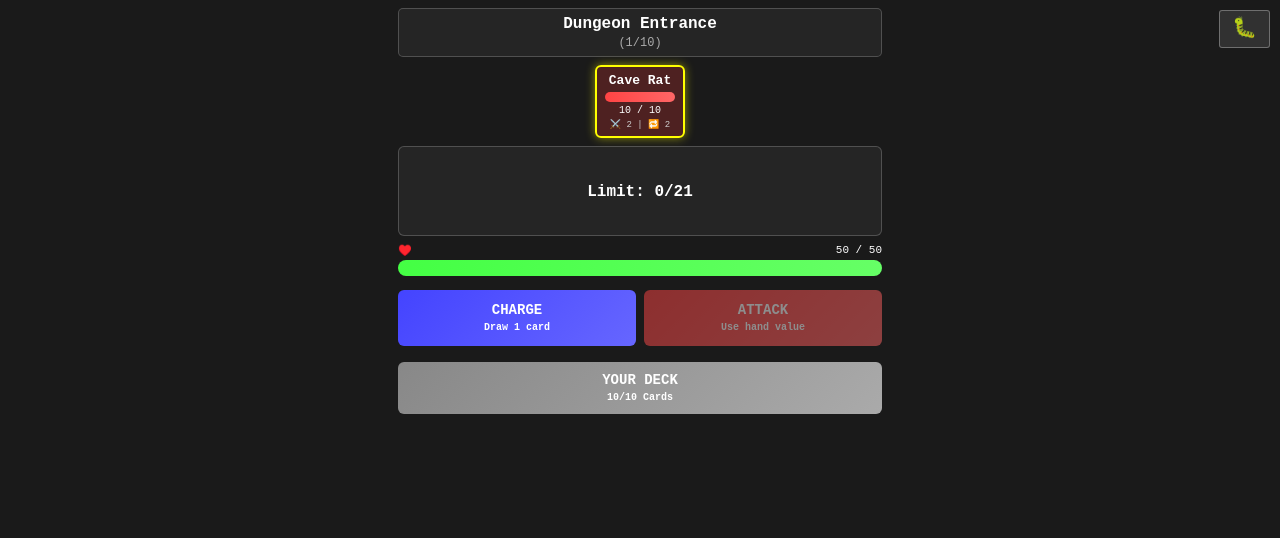
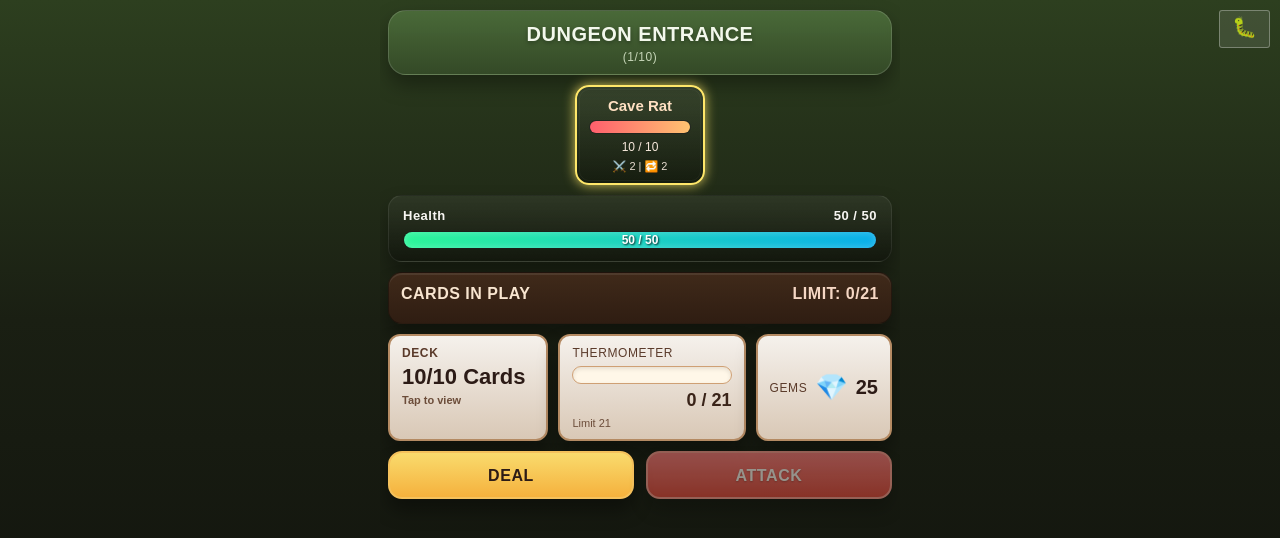
Before and after one commit to designerplays/PrototypingPlayground, a website: page prototypes/jack-adventure/index.html in a window 1280 px wide. Drawn offline with Linux system fonts and the light colour scheme.

Commit message:
Revamp Jack adventure layout

```diff
--- a/prototypes/jack-adventure/index.html
+++ b/prototypes/jack-adventure/index.html
@@ -13,14 +13,15 @@
         }
 
         body {
-            font-family: 'Courier New', monospace;
-            background: #1a1a1a;
-            color: #fff;
+            font-family: 'Nunito', 'Arial', sans-serif;
+            background: linear-gradient(180deg, #2d3f1f 0%, #1a1f13 40%, #0e0f0b 100%);
+            color: #f7f5f2;
             overflow: auto;
             touch-action: manipulation;
             min-height: 100vh;
             display: flex;
             flex-direction: column;
+            padding: 0 10px 16px;
         }
 
         #debug-button {
@@ -79,113 +80,154 @@
             flex: 1;
             display: flex;
             flex-direction: column;
-            padding: 8px;
+            padding: 10px 8px 16px;
             overflow-y: auto;
-            max-width: 500px;
+            max-width: 520px;
             margin: 0 auto;
             width: 100%;
-            gap: 8px;
+            gap: 10px;
+        }
+
+        .panel {
+            background: linear-gradient(180deg, rgba(255, 255, 255, 0.06), rgba(0, 0, 0, 0.25));
+            border: 1px solid rgba(255, 255, 255, 0.14);
+            border-radius: 12px;
+            box-shadow: 0 12px 24px rgba(0, 0, 0, 0.35);
+            backdrop-filter: blur(3px);
         }
 
         /* Encounter Info */
         #encounter-info {
             text-align: center;
-            padding: 6px 8px;
-            background: rgba(255, 255, 255, 0.05);
-            border: 1px solid rgba(255, 255, 255, 0.2);
-            border-radius: 5px;
+            padding: 12px 8px 10px;
+            border-radius: 18px;
+            background: linear-gradient(180deg, rgba(77, 110, 59, 0.9), rgba(53, 76, 41, 0.9));
+            border: 1px solid rgba(255, 255, 255, 0.15);
+            color: #f3f8ec;
+            box-shadow: 0 10px 20px rgba(0, 0, 0, 0.35);
+            letter-spacing: 0.5px;
         }
 
         #encounter-name {
-            font-size: 16px;
-            font-weight: bold;
-            margin-bottom: 3px;
+            font-size: 20px;
+            font-weight: 800;
+            text-transform: uppercase;
+            text-shadow: 0 2px 4px rgba(0, 0, 0, 0.35);
+            margin-bottom: 4px;
         }
 
         #encounter-count {
             font-size: 12px;
-            color: #aaa;
+            color: #d5e3c6;
+            opacity: 0.9;
         }
 
         /* Enemies Row */
         #enemies-row {
             display: flex;
+            flex-wrap: wrap;
+            gap: 10px;
             justify-content: center;
-            gap: 6px;
-            flex-wrap: wrap;
         }
 
         .enemy-card {
-            background: rgba(200, 50, 50, 0.3);
-            border: 2px solid rgba(255, 100, 100, 0.5);
-            border-radius: 6px;
-            padding: 6px 8px;
-            min-width: 90px;
+            background: linear-gradient(180deg, rgba(255, 255, 255, 0.08), rgba(0, 0, 0, 0.35));
+            border: 2px solid rgba(255, 148, 120, 0.65);
+            border-radius: 14px;
+            padding: 10px 12px;
+            min-width: 130px;
             cursor: pointer;
-            transition: all 0.2s;
+            transition: all 0.2s ease;
+            box-shadow: 0 14px 24px rgba(0, 0, 0, 0.35);
+            position: relative;
+        }
+
+        .enemy-card::after {
+            content: '';
+            position: absolute;
+            inset: 2px;
+            border-radius: 10px;
+            border: 1px solid rgba(255, 255, 255, 0.04);
+            pointer-events: none;
         }
 
         .enemy-card.targeted {
-            border-color: #ffff00;
-            box-shadow: 0 0 10px rgba(255, 255, 0, 0.5);
+            border-color: #ffe76a;
+            box-shadow: 0 0 12px rgba(255, 231, 106, 0.8);
         }
 
         .enemy-card.dead {
             opacity: 0.3;
             pointer-events: none;
-            background: rgba(100, 100, 100, 0.2);
+            background: rgba(80, 80, 80, 0.2);
+            border-color: rgba(120, 120, 120, 0.4);
         }
 
         .enemy-name {
-            font-weight: bold;
-            font-size: 13px;
-            margin-bottom: 4px;
+            font-weight: 800;
+            font-size: 15px;
+            margin-bottom: 6px;
             text-align: center;
+            color: #ffe0c2;
         }
 
         .enemy-health-bar {
-            background: rgba(0, 0, 0, 0.5);
-            height: 10px;
-            border-radius: 5px;
+            background: rgba(0, 0, 0, 0.6);
+            height: 14px;
+            border-radius: 9px;
             overflow: hidden;
-            margin-bottom: 3px;
+            margin-bottom: 6px;
+            border: 1px solid rgba(255, 255, 255, 0.08);
         }
 
         .enemy-health-fill {
-            background: linear-gradient(90deg, #ff4444, #ff6666);
+            background: linear-gradient(90deg, #ff5f6d, #ffc371);
             height: 100%;
             transition: width 0.3s;
         }
 
         .enemy-health-text {
-            font-size: 10px;
+            font-size: 12px;
             text-align: center;
-            margin-bottom: 3px;
+            margin-bottom: 6px;
+            color: #f7e9dc;
         }
 
         .enemy-stats {
-            font-size: 9px;
-            color: #ccc;
+            font-size: 11px;
+            color: #e8dcd0;
             text-align: center;
+            display: flex;
+            justify-content: center;
+            gap: 8px;
         }
 
         /* Player Cards Area */
         #player-cards-area {
-            background: rgba(255, 255, 255, 0.05);
-            border: 1px solid rgba(255, 255, 255, 0.2);
-            border-radius: 6px;
-            padding: 8px;
-            min-height: 90px;
+            background: linear-gradient(180deg, #402a1a 0%, #2f1d12 100%);
+            border-radius: 14px;
+            padding: 12px;
             display: flex;
             flex-direction: column;
+            align-items: stretch;
+            gap: 8px;
+            box-shadow: inset 0 2px 0 rgba(255, 255, 255, 0.08), 0 12px 18px rgba(0, 0, 0, 0.35);
+            border: 1px solid rgba(0, 0, 0, 0.35);
+        }
+
+        #cards-header {
+            display: flex;
+            justify-content: space-between;
             align-items: center;
-            justify-content: center;
+            color: #f8e5d0;
+            font-weight: 800;
+            letter-spacing: 0.5px;
+            text-transform: uppercase;
         }
 
         #cards-display {
             display: flex;
-            gap: 6px;
-            margin-bottom: 8px;
+            gap: 8px;
             flex-wrap: wrap;
             justify-content: center;
         }
@@ -193,59 +235,57 @@
         .card {
             background: #fff;
             color: #000;
-            width: 45px;
-            height: 62px;
-            border-radius: 4px;
+            width: 64px;
+            height: 86px;
+            border-radius: 8px;
             display: flex;
             align-items: center;
             justify-content: center;
-            font-size: 15px;
-            font-weight: bold;
-            box-shadow: 0 2px 5px rgba(0, 0, 0, 0.3);
+            font-size: 20px;
+            font-weight: 800;
+            box-shadow: 0 6px 10px rgba(0, 0, 0, 0.35);
         }
 
         .card.red {
-            color: #d00;
+            color: #d62839;
         }
 
         #hand-total {
             font-size: 16px;
-            font-weight: bold;
-            margin-bottom: 6px;
+            font-weight: 800;
+            color: #f5d7c4;
+            text-align: right;
         }
 
         #hand-total.bust {
-            color: #ff4444;
-        }
-
-        #deck-info {
-            font-size: 12px;
-            color: #aaa;
-            display: none;
+            color: #ff7b7b;
         }
 
         /* Player Stats */
         #player-stats {
-        }
-
-
-        .stat-bar-container {
-            margin-bottom: 6px;
+            background: linear-gradient(180deg, rgba(255, 255, 255, 0.06), rgba(0, 0, 0, 0.35));
+            border-radius: 14px;
+            padding: 12px 14px 10px;
+            box-shadow: 0 12px 20px rgba(0, 0, 0, 0.35);
+            border: 1px solid rgba(255, 255, 255, 0.08);
         }
 
         .stat-label {
-            font-size: 11px;
-            margin-bottom: 3px;
+            font-size: 13px;
+            margin-bottom: 8px;
             display: flex;
             justify-content: space-between;
+            font-weight: 800;
+            letter-spacing: 0.5px;
         }
 
         .stat-bar {
-            background: rgba(0, 0, 0, 0.5);
-            height: 16px;
-            border-radius: 8px;
+            background: rgba(0, 0, 0, 0.7);
+            height: 18px;
+            border-radius: 12px;
             overflow: hidden;
             position: relative;
+            border: 1px solid rgba(255, 255, 255, 0.08);
         }
 
         .stat-bar-fill {
@@ -254,60 +294,162 @@
         }
 
         .health-bar-fill {
-            background: linear-gradient(90deg, #44ff44, #66ff66);
-        }
-
+            background: linear-gradient(90deg, #2af598, #08aeea);
+            box-shadow: inset 0 0 8px rgba(255, 255, 255, 0.3);
+        }
 
         .stat-bar-text {
             position: absolute;
             top: 50%;
             left: 50%;
             transform: translate(-50%, -50%);
+            font-size: 12px;
+            font-weight: 800;
+            color: #fefefe;
+            text-shadow: 1px 1px 2px rgba(0, 0, 0, 0.8);
+        }
+
+        .stat-bar-container {
+            margin-bottom: 2px;
+        }
+
+        /* Tracker row */
+        #tracker-row {
+            display: grid;
+            grid-template-columns: 1.2fr 1.4fr 0.8fr;
+            gap: 10px;
+            align-items: stretch;
+        }
+
+        .tracker-card {
+            background: linear-gradient(180deg, #f5f1ec, #d9c8b6);
+            border-radius: 12px;
+            padding: 10px 12px;
+            color: #2c1b16;
+            box-shadow: 0 12px 20px rgba(0, 0, 0, 0.35);
+            border: 2px solid #b48a63;
+        }
+
+        #deck-widget {
+            display: flex;
+            flex-direction: column;
+            gap: 4px;
+            font-weight: 800;
+            cursor: pointer;
+            text-align: left;
+        }
+
+        #deck-widget:disabled {
+            opacity: 0.5;
+            cursor: not-allowed;
+        }
+
+        #deck-count {
+            font-size: 22px;
+        }
+
+        .tracker-title {
+            font-size: 12px;
+            text-transform: uppercase;
+            letter-spacing: 0.6px;
+            color: #5a3a2a;
+        }
+
+        .tracker-sub {
             font-size: 11px;
-            font-weight: bold;
-            color: #fff;
-            text-shadow: 1px 1px 2px rgba(0, 0, 0, 0.8);
+            color: #6c4d3a;
+        }
+
+        #thermometer-card {
+            display: flex;
+            flex-direction: column;
+            gap: 6px;
+        }
+
+        #thermometer-bar {
+            background: #fff7e8;
+            border-radius: 999px;
+            height: 18px;
+            overflow: hidden;
+            border: 1px solid #cfa074;
+            box-shadow: inset 0 2px 4px rgba(0, 0, 0, 0.1);
+        }
+
+        #thermometer-fill {
+            height: 100%;
+            width: 0;
+            background: linear-gradient(90deg, #6dd5ed 0%, #f09819 60%, #ed213a 100%);
+            transition: width 0.3s ease;
+        }
+
+        #thermometer-value {
+            font-size: 18px;
+            font-weight: 800;
+            color: #3a2419;
+            text-align: right;
+        }
+
+        #gem-card {
+            display: flex;
+            align-items: center;
+            justify-content: space-between;
+            gap: 8px;
+        }
+
+        #gem-count {
+            font-size: 20px;
+            font-weight: 800;
+        }
+
+        .gem-icon {
+            font-size: 26px;
         }
 
         /* Action Buttons */
         #action-buttons {
             display: flex;
-            gap: 8px;
+            gap: 12px;
         }
 
         .action-button {
             flex: 1;
-            padding: 12px 8px;
-            font-size: 14px;
-            font-weight: bold;
+            padding: 14px 8px 12px;
+            font-size: 16px;
+            font-weight: 800;
             border: none;
-            border-radius: 6px;
+            border-radius: 14px;
             cursor: pointer;
-            font-family: 'Courier New', monospace;
+            font-family: 'Nunito', 'Arial', sans-serif;
             transition: all 0.2s;
             touch-action: manipulation;
+            color: #2c1b16;
+            box-shadow: 0 12px 18px rgba(0, 0, 0, 0.35);
+            text-transform: uppercase;
+            letter-spacing: 0.6px;
         }
 
         #charge-button {
-            background: linear-gradient(135deg, #4444ff, #6666ff);
-            color: #fff;
+            background: linear-gradient(180deg, #f9db6d 0%, #f5b13d 100%);
+            border: 2px solid #f5c15c;
         }
 
         #charge-button:active {
-            transform: scale(0.95);
+            transform: scale(0.97);
         }
 
         #attack-button {
-            background: linear-gradient(135deg, #ff4444, #ff6666);
-            color: #fff;
+            background: linear-gradient(180deg, #ff7b7b 0%, #e5483b 100%);
+            border: 2px solid #ff9b8f;
+            color: #fff6f0;
+            text-shadow: 0 1px 2px rgba(0, 0, 0, 0.25);
         }
 
         #attack-button:active {
-            transform: scale(0.95);
+            transform: scale(0.97);
         }
 
         .action-button:disabled {
-            opacity: 0.5;
+            opacity: 0.55;
             cursor: not-allowed;
         }
 
@@ -498,10 +640,6 @@
                 margin-bottom: 4px;
             }
 
-            #deck-info {
-                font-size: 11px;
-            }
-
 
             .stat-bar-container {
                 margin-bottom: 4px;
@@ -523,6 +661,11 @@
             .action-button {
                 padding: 10px 6px;
                 font-size: 13px;
+            }
+
+            #tracker-row {
+                grid-template-columns: 1fr 1fr;
+                gap: 6px;
             }
         }
 
@@ -539,6 +682,10 @@
             .action-button {
                 padding: 8px 6px;
                 font-size: 12px;
+            }
+
+            #tracker-row {
+                grid-template-columns: 1fr;
             }
         }
 
@@ -692,29 +839,6 @@
             transform: scale(0.95);
         }
 
-        #your-deck-button {
-            width: 100%;
-            padding: 10px 8px;
-            font-size: 14px;
-            font-weight: bold;
-            background: linear-gradient(135deg, #888, #aaa);
-            border: none;
-            border-radius: 6px;
-            cursor: pointer;
-            font-family: 'Courier New', monospace;
-            color: #fff;
-            margin-top: 8px;
-            transition: all 0.2s;
-        }
-
-        #your-deck-button:active {
-            transform: scale(0.95);
-        }
-
-        #your-deck-button:disabled {
-            opacity: 0.5;
-            cursor: not-allowed;
-        }
     </style>
 </head>
 <body>
@@ -731,7 +855,7 @@
 
     <div id="game-container">
         <!-- Encounter Info -->
-        <div id="encounter-info">
+        <div id="encounter-info" class="panel">
             <div id="encounter-name">Loading...</div>
             <div id="encounter-count"></div>
         </div>
@@ -739,43 +863,62 @@
         <!-- Enemies Row -->
         <div id="enemies-row"></div>
 
-        <!-- Player Cards Area -->
-        <div id="player-cards-area">
-            <div id="cards-display"></div>
-            <div id="hand-total">Limit: 0</div>
-            <div id="deck-info">Deck: 0 cards</div>
-        </div>
-
-        <!-- Player Stats -->
+        <!-- Player Health -->
         <div id="player-stats">
             <div class="stat-bar-container">
                 <div class="stat-label">
-                    <span>♥️</span>
+                    <span>Health</span>
                     <span id="health-text">50 / 50</span>
                 </div>
                 <div class="stat-bar">
                     <div class="health-bar-fill stat-bar-fill" id="health-bar" style="width: 100%"></div>
+                    <div class="stat-bar-text" id="health-text-overlay">50 / 50</div>
                 </div>
             </div>
         </div>
 
+        <!-- Player Cards Area -->
+        <div id="player-cards-area">
+            <div id="cards-header">
+                <span>Cards in Play</span>
+                <span id="hand-total">Limit: 0</span>
+            </div>
+            <div id="cards-display"></div>
+        </div>
+
+        <!-- Tracker row -->
+        <div id="tracker-row">
+            <button id="deck-widget" class="tracker-card" type="button">
+                <div class="tracker-title">Deck</div>
+                <div id="deck-count">0/0 Cards</div>
+                <div class="tracker-sub">Tap to view</div>
+            </button>
+
+            <div id="thermometer-card" class="tracker-card">
+                <div class="tracker-title">Thermometer</div>
+                <div id="thermometer-bar">
+                    <div id="thermometer-fill"></div>
+                </div>
+                <div id="thermometer-value">0 / 21</div>
+                <div class="tracker-sub">Limit 21</div>
+            </div>
+
+            <div id="gem-card" class="tracker-card">
+                <div class="tracker-title">Gems</div>
+                <div class="gem-icon">💎</div>
+                <div id="gem-count">0</div>
+            </div>
+        </div>
+
         <!-- Action Buttons -->
         <div id="action-buttons">
             <button id="charge-button" class="action-button">
-                CHARGE<br>
-                <small style="font-size: 10px;">Draw 1 card</small>
+                Deal
             </button>
             <button id="attack-button" class="action-button">
-                ATTACK<br>
-                <small style="font-size: 10px;">Use hand value</small>
+                Attack
             </button>
         </div>
-
-        <!-- Your Deck Button -->
-        <button id="your-deck-button">
-            YOUR DECK<br>
-            <small style="font-size: 10px;">11/11 Cards</small>
-        </button>
     </div>
 
     <!-- Feedback Message -->
@@ -820,7 +963,8 @@
             targetEnemyIndex: 0,
             gameOver: false,
             hasChargedThisTurn: false,
-            showingRewards: false
+            showingRewards: false,
+            gems: 25
         };
 
         // Card Suits and Ranks
@@ -1064,6 +1208,8 @@
             // Check if all enemies are dead
             if (GameState.enemies.every(e => e.currentHealth <= 0)) {
                 // Encounter cleared!
+                GameState.gems += 5;
+                updateUI();
                 setTimeout(() => {
                     showFeedback('Encounter Cleared!', 1500);
                     setTimeout(() => {
@@ -1211,34 +1357,43 @@
             handTotal.textContent = `Limit: ${handValue}/${bustLimit}`;
             handTotal.className = handValue > bustLimit ? 'bust' : '';
 
+            // Thermometer
+            const thermometerFill = document.getElementById('thermometer-fill');
+            const thermometerValue = document.getElementById('thermometer-value');
+            const thermometerPercent = Math.min(100, (handValue / bustLimit) * 100);
+            thermometerFill.style.width = `${thermometerPercent}%`;
+            thermometerValue.textContent = `${handValue} / ${bustLimit}`;
+
             // Deck info
-            document.getElementById('deck-info').textContent =
-                `Deck: ${GameState.player.deck.length} cards`;
+            document.getElementById('deck-count').textContent =
+                `${GameState.player.deck.length}/${GameState.player.fullDeck.length} Cards`;
+
+            // Gems
+            document.getElementById('gem-count').textContent = GameState.gems;
 
             // Health bar
             const healthPercent = (GameState.player.currentHealth / GameState.player.maxHealth) * 100;
             document.getElementById('health-bar').style.width = `${healthPercent}%`;
             document.getElementById('health-text').textContent =
                 `${GameState.player.currentHealth} / ${GameState.player.maxHealth}`;
+            document.getElementById('health-text-overlay').textContent =
+                `${GameState.player.currentHealth} / ${GameState.player.maxHealth}`;
 
             // Enable/disable buttons
             const attackButton = document.getElementById('attack-button');
             const chargeButton = document.getElementById('charge-button');
-            const yourDeckButton = document.getElementById('your-deck-button');
-
-            // Update YOUR DECK button text with card count
-            yourDeckButton.innerHTML = `YOUR DECK<br><small style="font-size: 10px;">${GameState.player.deck.length}/${GameState.player.fullDeck.length} Cards</small>`;
+            const deckWidget = document.getElementById('deck-widget');
 
             // Disable all action buttons when showing rewards
             if (GameState.showingRewards) {
                 attackButton.disabled = true;
                 chargeButton.disabled = true;
-                yourDeckButton.disabled = true;
+                deckWidget.disabled = true;
             } else {
                 // Normal button state: attack button based on whether player has charged
                 attackButton.disabled = !GameState.hasChargedThisTurn;
                 chargeButton.disabled = false;
-                yourDeckButton.disabled = false;
+                deckWidget.disabled = false;
             }
         }
 
@@ -1424,6 +1579,7 @@
             GameState.currentEncounterIndex = 0;
             GameState.player.currentHealth = GameState.config.playerStartingHealth;
             GameState.player.fullDeck = [];
+            GameState.gems = 25;
 
             document.getElementById('game-over-screen').style.display = 'none';
 
@@ -1434,7 +1590,7 @@
         document.getElementById('charge-button').addEventListener('click', charge);
         document.getElementById('attack-button').addEventListener('click', attack);
         document.getElementById('restart-button').addEventListener('click', restartGame);
-        document.getElementById('your-deck-button').addEventListener('click', showDeckPopup);
+        document.getElementById('deck-widget').addEventListener('click', showDeckPopup);
         document.getElementById('deck-close').addEventListener('click', hideDeckPopup);
 
         // Debug popup
```
